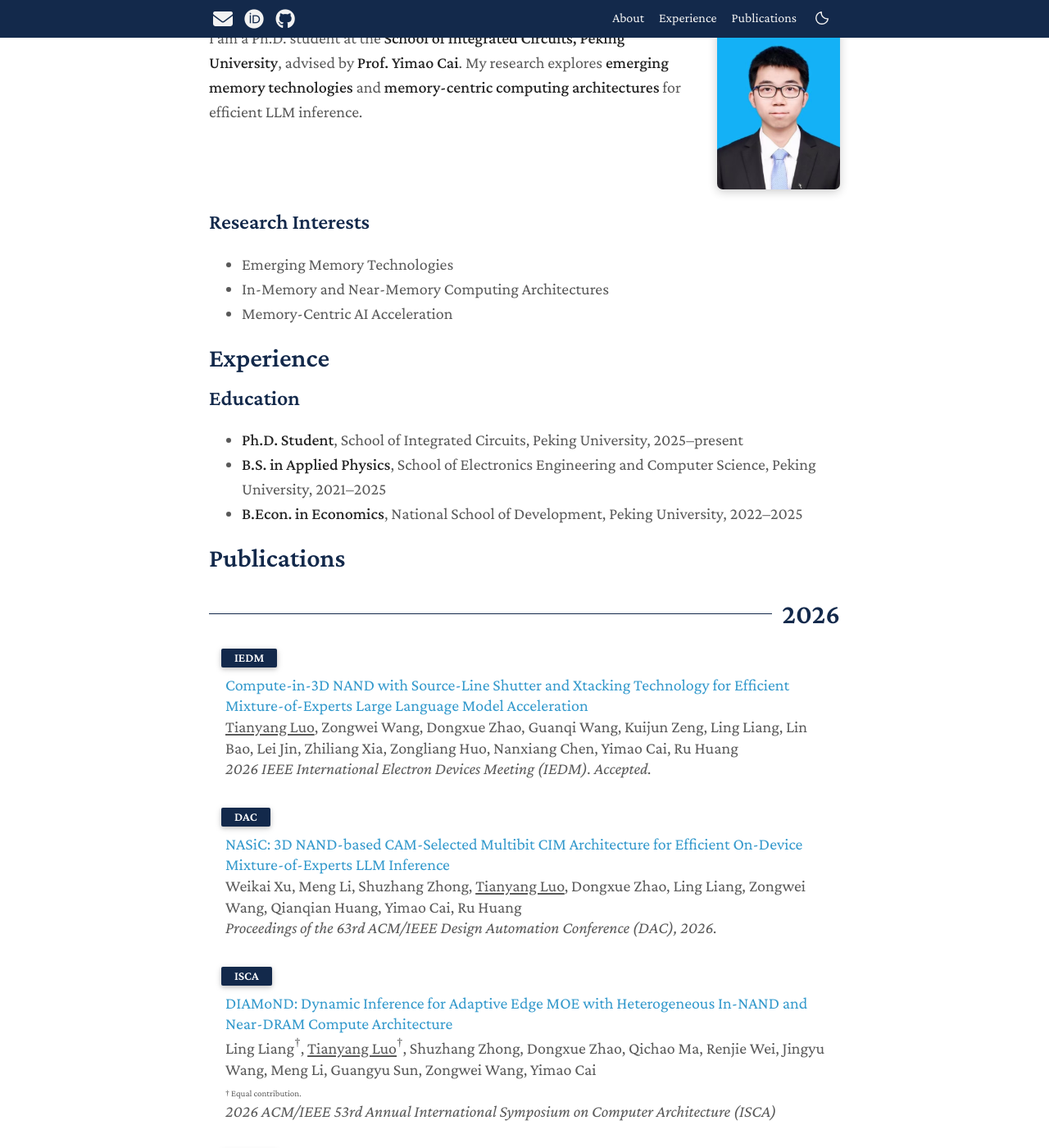
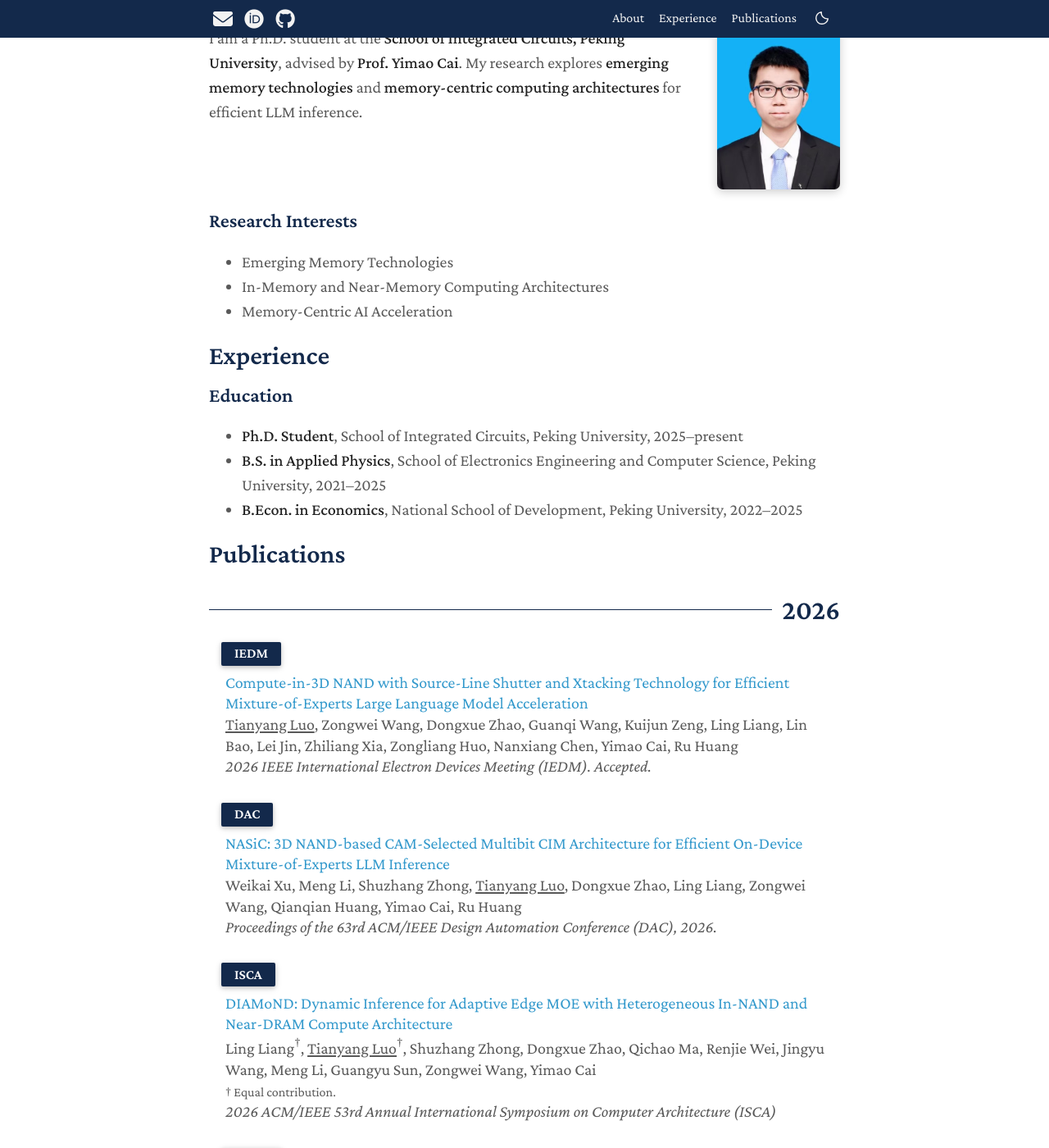
Before and after one commit to tianyangluo-pku/tianyangluo-pku.github.io, a Jekyll site: the page built from index.md, in a window 1280 px wide and 1400 px high, scrolled down 198 px. Shown: the whole window at 82% size. Built offline with Jekyll 4.4.1, drawn with Linux system fonts in a browser that asks for light colours; a style sheet for code colours, icons or effects is not loaded.

Commit message:
Balance subsection sizes and improve publication label readability

```diff
--- a/assets/css/about.css
+++ b/assets/css/about.css
@@ -90,7 +90,11 @@ html[data-theme="dark"] .about-portrait figcaption { color: var(--global-text-co
 /* Improve reading size without changing the template typography or navigation. */
 .layout-about .wrapper > section { font-size: 20px; }
 .layout-about .about-intro { font-size: inherit; }
-.layout-about .wrapper > section > h3 { font-size: 26px; }
+.layout-about .wrapper > section > h3 { font-size: 24px; }
 .layout-about .publications ol.bibliography li .title { font-size: 20px; }
 
 .about-heading .name-chinese { display: inline-block; font-size: 0.7em; white-space: nowrap; }
+
+/* Keep contribution notes and venue badges readable alongside 20px entries. */
+.layout-about .publications .publication-contribution small { font-size: 16px; }
+.layout-about .publications .badge { font-size: 17px; line-height: 1.2; }
```
Also changed, not shown: README.md.
